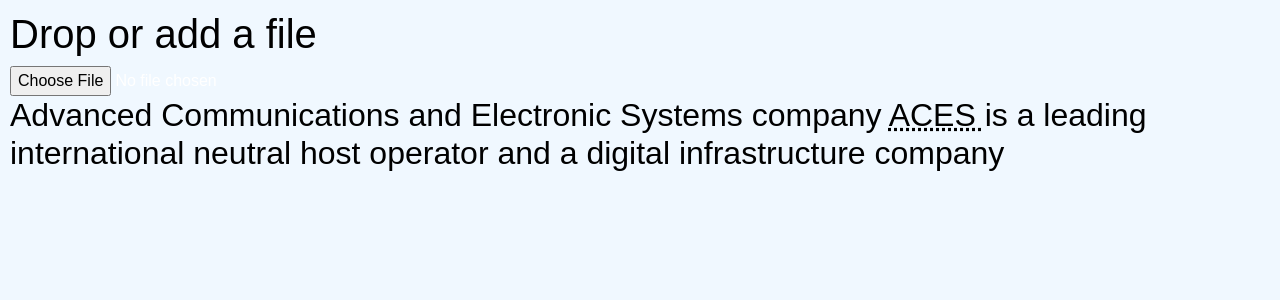
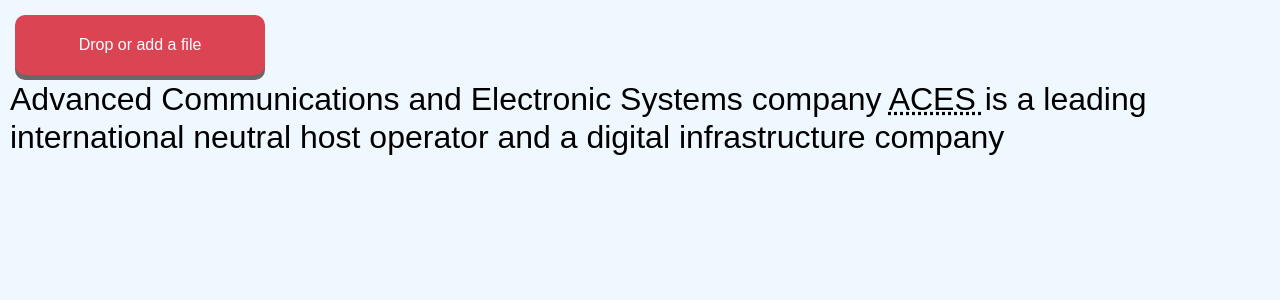
Before and after one commit to junaid9248/practiceapp, a React (Create React App) app: page / in a window 1280 px wide. Shown: the top 300 px of the page. Built offline with nearby package versions, Linux system fonts and the light colour scheme.

Commit message:
Now we can download the file

```diff
--- a/src/App.jsx
+++ b/src/App.jsx
@@ -9,6 +9,7 @@
 import List_display from './sheet3';
 import Element from "./Element";
 import { Sheet2provider } from './Context';
+import Testing from "./testingpage";
 
 import './styling/App.css';
 
@@ -22,11 +23,12 @@
       <Router>
         <Routes>
           <Route path='/' element={<Home />} />
-          <Route path='/file' element={<Element />}/>
+          <Route path='/sheet/datasource' element={<Element />}/>
           <Route path='/sheet'element={<Sheets />} />
 
           <Route path='/to-do-input' element={<List_input />}/>
           <Route path='/to-do-tasks' element={<List_display />} />
+          <Route path='/testing' element={<Testing />} />
 
 
 
--- a/src/Context.jsx
+++ b/src/Context.jsx
@@ -1,4 +1,4 @@
-import { createContext, useState, React,useEffect } from "react";
+import { createContext, useState, React,useEffect, useRef } from "react";
 import List_input from "./sheet2";
 
 //Assiging the creatContext function to a variable so it is easier to access for multiiple uses
@@ -6,11 +6,14 @@
 
 
 export function Sheet2provider({children}){
-    const[Input, setInput]= useState('');
-    //Function to change the state of input
+    // const[Input, setInput]= useState('');
+
+    //When the hook useState(initialState) is invoked, it returns an array.
+    // const [File, setFile]= useState();
 
     //Function to take the file
-    const [File, setFile]= useState("");
+    const FileRef = useRef('');
+
 
     //Function to convert the csv file into an array
     const [Array, setArray] = useState([]);
@@ -19,7 +22,7 @@
         const csvHeader = string.slice(0, string.indexOf("\n")).split(",");
         const csvRows = string.slice(string.indexOf("\n") + 1).split("\n");
 
-        const Array = csvRows.map(i => {
+        const array = csvRows.map(i => {
             const values = i.split(",");
             const obj = csvHeader.reduce((object, header, index) => {
                 object[header] = values[index];
@@ -28,20 +31,20 @@
               return obj;
             });
 
-            setArray(Array);
+            setArray(array);
         };
 
         const headerKeys = Object.keys(Object.assign({}, ...Array));
 
 
     //Function to store the data in an array so we can retrive and display in sheet-3
-    const[data, setData]= useState([]);
+    // const[data, setData]= useState([]);
 
 
 
 
     return(
-    <Sheet2Context.Provider value={{File, setFile, Input, setInput ,data, setData,csvtoArray, headerKeys, Array, setArray}}>
+    <Sheet2Context.Provider value={{FileRef ,csvtoArray, headerKeys, Array, setArray}}>
     {children}
     </Sheet2Context.Provider>
     );
--- a/src/homepage.css
+++ b/src/homepage.css
@@ -0,0 +1,23 @@
+.input-box>input[type='file'] {
+    display: none;
+}
+
+label {
+    border-radius: 10px;
+    display: flex;
+    justify-content: center;
+    align-items: center;
+    color: white;
+    padding: 5px;
+    margin: 5px;
+    width: 250px;
+    height: 60px;
+    background: #da4453;
+    /* fallback for old browsers */
+    background: -webkit-linear-gradient(to right, #da4453, #89216b);
+    box-shadow: 0px 5px rgb(105, 103, 103);
+}
+
+label:active {
+    transform: translateY(5px);
+}
--- a/src/homepage.jsx
+++ b/src/homepage.jsx
@@ -1,4 +1,4 @@
-import React, { useContext, useState } from 'react'
+import React, { useContext, useRef, useState } from 'react'
 import {useNavigate} from 'react-router-dom';
 import '../src/homepage.css'
 import Sheet2Context from './Context';
@@ -6,40 +6,43 @@
 
 function Home() {
     const navigate=useNavigate();
+    const values = useContext(Sheet2Context);
 
-    const values = useContext(Sheet2Context);
-     let reader= new FileReader();
+    let reader= new FileReader();
 
-     const changeHandler = (a) =>{
+    const changeHandler = (a) =>{
 
-    values.setFile((prev)=>{return prev+a.target.files[0]});
-        console.log(values.File);
-        console.log(a.target.files[0])
+        values.FileRef.current=a.target.files[0]
+        console.log(values.FileRef.current)
+
+        //Setting values of FileRef
+        // values.FileRef=a.target.files[0];
+        // console.log(values.FileRef)
 
         //Function to take read the contents of csv file
 
             reader.onload= function (e){
                 const CsvOutput = e.target.result;
 
-
-
+                //Present in context page
                 values.csvtoArray(CsvOutput);
             };
 
-            reader.readAsText(values.File);
+            reader.readAsText(values.FileRef.current);
+            console.log(values.FileRef.current)
 
-
-
-        navigate('/file')
+        navigate('/sheet')
 
        };
 
         return(
         <div>
-            <div>
-                <h1 className='input-head' style={{color:'black'}}>Drop or add a file</h1>
+            <div className='input-box'>
 
-                    <input name="file_input" type="file" accept={".csv"}  placeholder='...'  onChange={changeHandler}  />
+
+                    <label htmlFor="file_input" > Drop or add a file </label>
+                    <input id="file_input" type="file"  accept={".csv"}  placeholder='...'  onChange={changeHandler}  />
+
 
             </div>
 
--- a/src/sheet1.jsx
+++ b/src/sheet1.jsx
@@ -1,32 +1,24 @@
 import React from 'react'
+import '../node_modules/bootstrap/js/dist/dropdown'
+import "../node_modules/bootstrap/dist/css/bootstrap.min.css"
 import { useContext } from 'react'
 import Sheet2Context from './Context'
 import './styling/App.css'
-import '../node_modules/bootstrap/js/dist/dropdown'
-import "../node_modules/bootstrap/dist/css/bootstrap.min.css"
-import { useParams } from 'react-router-dom'
+import Home from './homepage'
 import { saveAs} from 'file-saver';
 
 
 function Sheets() {
 
   const values=useContext(Sheet2Context);
-  const sheetParam= useParams().file;
+
 
 
    const downloadFile= ()=>{
-    // var newObj = new Object()
 
-
-    // var allData=Object.entries(values2.realData);
-
-    // //Now we have to assign the object the various attributes and their values extracted
-    // newObj["sheetparam"]= sheetParam;
-    // newObj["data"]=allData;
-    // newObj["globaldata"]= values2.sheet2;
-
-    let string=JSON.stringify(values.File);
+    let string=JSON.stringify(values.Array);
     console.log(values.Array)
+    console.log(typeof(values.Array))
 
     //Initialize the blob that store the converted data
     var blob=new Blob([string],{type:"application/json"});
@@ -126,10 +118,11 @@
     </div>
 
     <div className='datasource-container'>
-        <div className='datasource-tab'> Datasource </div>
+
         <div className='sheets-tab'>
+          <button> Datasource </button>
+            <button><a href="">Sheet-1</a></button>
             <button><a href="">Sheet-2</a></button>
-            <button><a href="">Sheet-3</a></button>
         </div>
         <div className='add-button'>
             <button>+</button>
--- /dev/null
+++ b/src/testingpage.jsx
@@ -0,0 +1,32 @@
+import React, {useState, useEffect, useRef} from 'react'
+
+
+function Testing() {
+
+    const [name, addName]=useState('');
+    console.log(name)
+
+    // const InputRef=useRef(1);
+
+    // useEffect(()=>{
+    //     InputRef.current=InputRef.current+1;
+    // })
+    //an objcet is rturned with the {current: 0} being its format
+
+
+const changeHandler=(a)=>{
+    addName(a.target.value)
+
+
+}
+    return (
+      <div>
+            <div style={{color: 'black'}}>This is the name:{name} </div>
+
+            <input type="file" accept={'.csv'} value={name} onChange={changeHandler} />
+        </div>
+ )
+
+}
+
+export default Testing;
```
